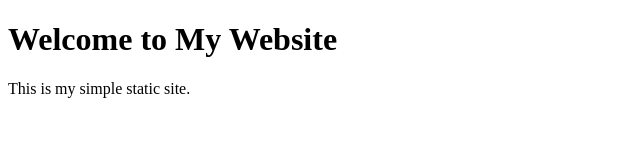
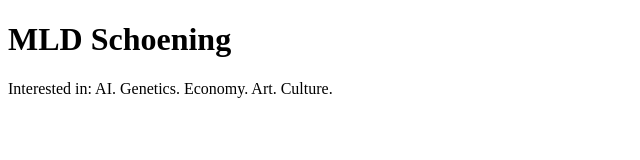
Before and after one commit to mldschoening/mldschoening.github.io, a plain HTML site: page index.html in a window 1280 px wide. Shown: the whole page, without its empty margins (0-640 px from the left). Drawn offline with Linux system fonts and the light colour scheme.

Commit message:
Update index.html

```diff
--- a/index.html
+++ b/index.html
@@ -6,7 +6,7 @@
     <title>My Website</title>
 </head>
 <body>
-    <h1>Welcome to My Website</h1>
-    <p>This is my simple static site.</p>
+    <h1>MLD Schoening</h1>
+    <p>Interested in: AI. Genetics. Economy. Art. Culture.</p>
 </body>
 </html>
```
